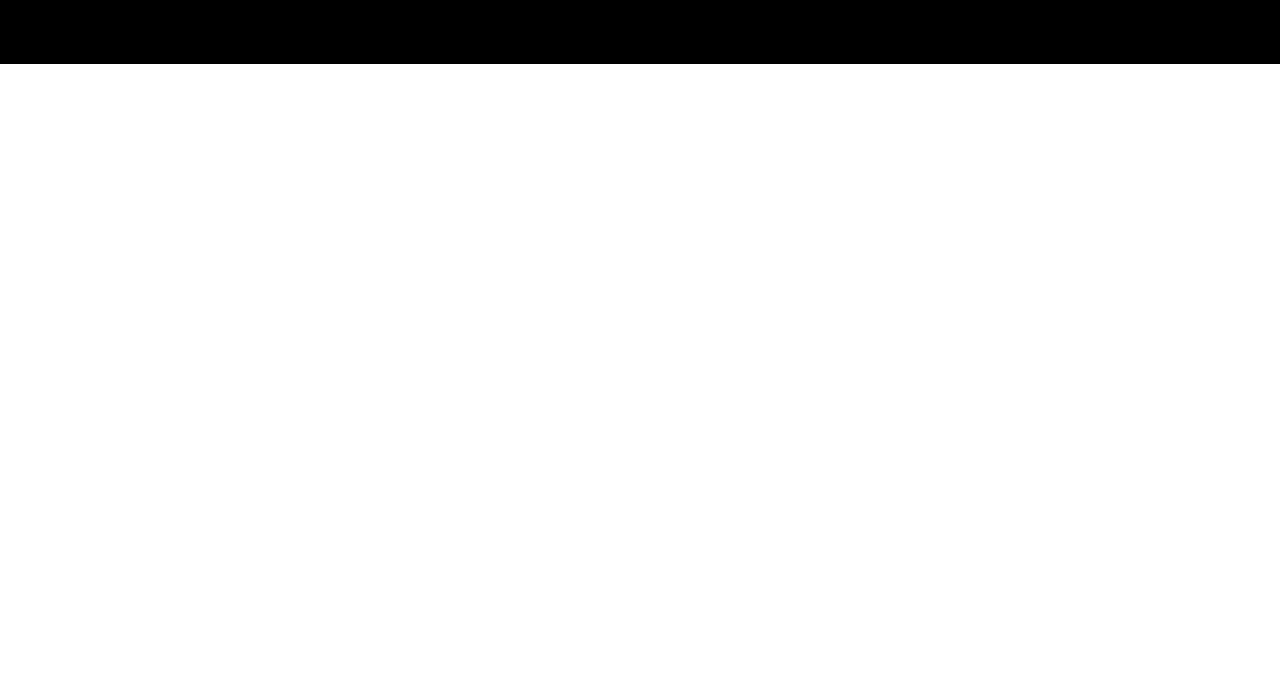
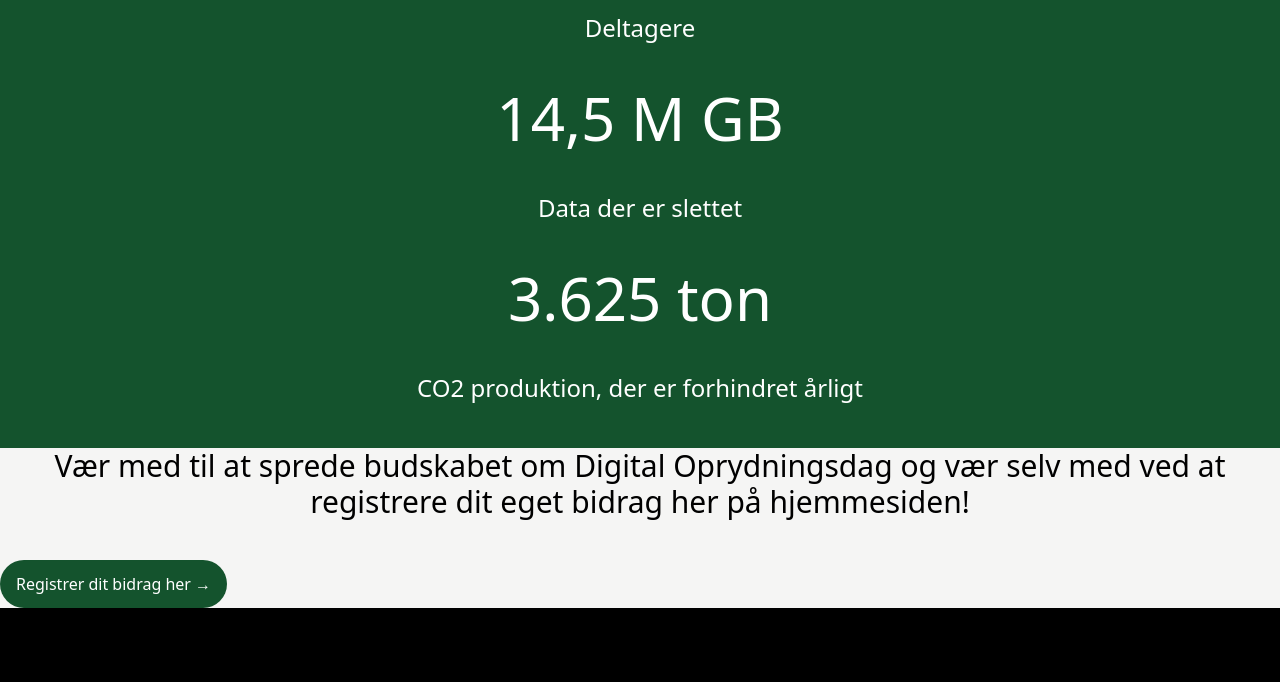
Before and after one commit to Fie-KEA/digital_oprydningsdag_team8, an Astro site: page / in a window 1280 px wide. Shown: the part 2852-3534 px from the top of the page. Before the commit the page ends 2916 px from the top, so only its background shows below. Built offline with nearby package versions, Linux system fonts and the light colour scheme; Astro itself is replaced by a stand-in of ours; a web font is replaced by a local one.

Commit message:
sektion 5 færdig

```diff
--- a/src/pages/index.astro
+++ b/src/pages/index.astro
@@ -138,5 +138,55 @@
         />
       </div>
     </section>
+
+    <section class="w-full justify-center">
+      <h1 class="text-white text-6xl w-full text-center my-11">
+        DIGITAL OPRYDNINGSDAG I TAL
+      </h1>
+      <h2 class="text-white text-6xl w-full text-center my-11">1.184.747</h2>
+      <h3 class="text-white text-2xl w-full text-center my-11">Deltagere</h3>
+
+      <h2 class="text-white text-6xl w-full text-center my-11">14,5 M GB</h2>
+      <h3 class="text-white text-2xl w-full text-center my-11">
+        Data der er slettet
+      </h3>
+
+      <h2 class="text-white text-6xl w-full text-center my-11">3.625 ton</h2>
+      <h3 class="text-white text-2xl w-full text-center my-11">
+        CO2 produktion, der er forhindret årligt
+      </h3>
+    </section>
+
+    <section class="bg-stone-100 justify-center">
+      <div
+        class="animate__animated animate__fadeInLeft flex justify-center align-center"
+      >
+        <h1 class="text-black text-3xl flex justify-center centertext">
+          Vær med til at sprede budskabet om Digital Oprydningsdag og vær selv
+          med ved at registrere dit eget bidrag her på hjemmesiden!
+        </h1>
+      </div>
+      <div>
+        <button
+          class="max-w-64
+          bg-green-900
+          hover:bg-white
+          hover:border-green-900
+          hover:border
+          hover:text-green-900
+          text-white
+          font-bold
+          py-3
+          px-4
+          rounded-full
+          mt-10
+          font-thin
+          flex
+          justify-center"
+        >
+          Registrer dit bidrag her →
+        </button>
+      </div>
+    </section>
   </div>
 </MainLayout>
--- a/src/styles/tailwind.css
+++ b/src/styles/tailwind.css
@@ -2,6 +2,9 @@
 @tailwind components;
 @tailwind utilities;
 
-@layer base{
+@layer base {
+    .centertext {
+        text-align: center;
+    }
 
 }
```
